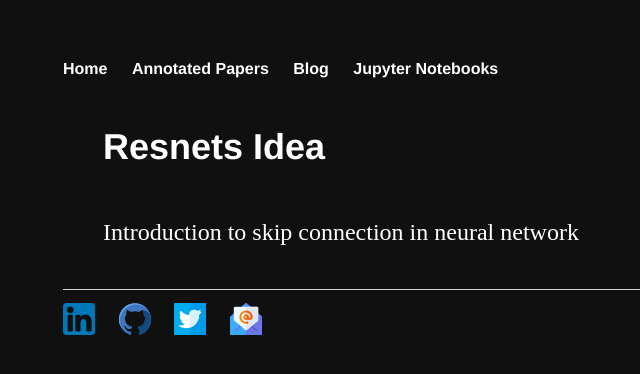
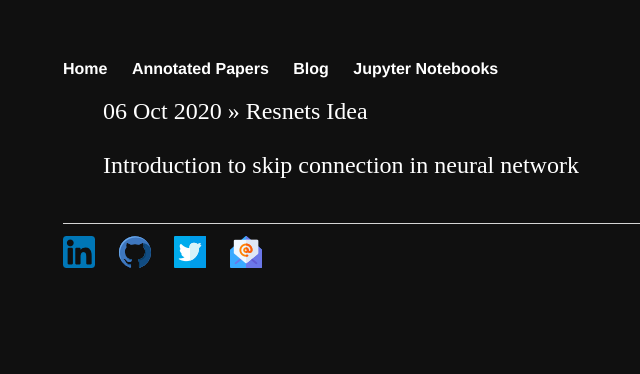
Before and after one commit to Mayurji/mayurji.github.io, a Jekyll site: the page built from notebooks/index.html, in a window 1280 px wide. Shown: the top 374 px of the page, without its empty margins (129-769 px from the left). Built offline with Jekyll 4.4.1, drawn with Linux system fonts in a browser that asks for light colours.

Commit message:
Update index.html

```diff
--- a/notebooks/index.html
+++ b/notebooks/index.html
@@ -9,8 +9,8 @@ title: Notebooks
 <ul class="posts">
 
   {% for item in site.notebooks %}
-    <h4>{{ item.title }}</h4>
-    <p>{{ item.description }}</p>
+  <li><span>{{ item.date | date_to_string }}</span> » <a href="{{ item.url }}" title="{{ item.title }}">{{ item.title }}
+    <p>{{ item.description }}</p></a></li>
   {% endfor %}
 
 </ul>
```
